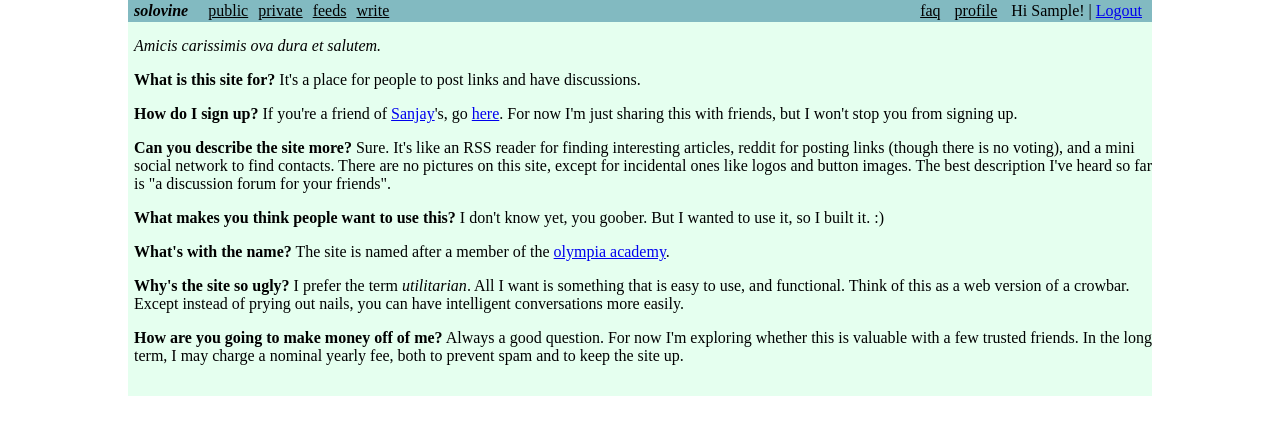
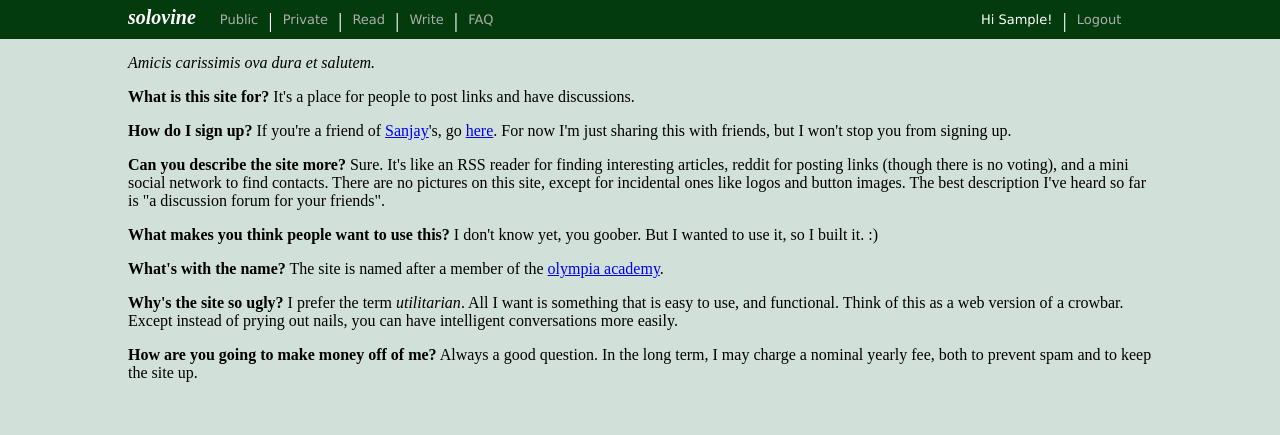
Before and after one commit to svsaraf/solovine, a Django app: page /faq/ in a window 1280 px wide. Shown: the top 435 px of the page. Run offline with Django 3.2, Linux system fonts and the light colour scheme; the visitor is signed in with stand-in values (Sample User, id 1); parts of the project's set-up code (start-up, migrations or seed data) failed here and were passed over.

Commit message:
anitas css changes

```diff
--- a/proj/posts/static/css/base.css
+++ b/proj/posts/static/css/base.css
@@ -9,29 +9,59 @@ body {
     grid-template-rows: 1fr;
     grid-template-columns: 1fr;
     grid-template-areas: "main";
+    background-color: #cdddd4e6;
 }
 
 .header {
-    background-color: #06778480;
-    padding-left: 6px;
-    padding-right: 10px;
-    padding-top: 2px;
-    padding-bottom: 2px;
+    background-color: #033b0d;
+    padding-left: 10%;
+    padding-right: 10%;
+    padding-top: 6px;
+    padding-bottom: 6px;
 }
+
 .userstatus {
     float: right;
-    display: inline-block;
 }
 
 .logo {
     display: inline-block;
 }
 
+.links {
+    display: inline-block;
+    padding-left: 10px;
+    width: 90%;
+}
+
+.pipe {
+    font-size: 22px;
+    color: white;
+    display: inline-block;
+    vertical-align: middle;
+}
+
+.logo a {
+    color: white;
+    text-decoration: none;
+    font-weight: bold;
+    font-style: italic;
+    font-size: 20px;
+}
+
+.links a, .userstatus a {
+    text-decoration: none;
+    color: #adadad;
+    padding-left: 10px;
+    font-family: verdana;
+    font-size: 13px;
+    padding-right: 10px;
+}
+
 .main {
-    background-color: #00ff661a;
+    /*background-color: #00ff661a;*/
     height: 100%;
     padding-top: 15px;
-    padding-left: 6px;
 }
 
 .posttitle {
@@ -44,9 +74,22 @@ body {
     display: inline-block;
 }
 
-.postauthor a, .postlink a, .postsend a, .postcomments a, .commentauthor a, .commentage, .postage, .postcomments, .reply {
+.posttitle a {
+    color: #033b0d;
+    font-family: verdana;
+    font-size: 14px;
+}
+.postlink a {
+    color: #5c5b5b;
+    font-family: verdana;
+    font-size: 12px;
+}
+
+.postauthor a, .postsend a, .postcomments a, .commentauthor a, .commentage, .postage, .postcomments, .reply {
     text-decoration: none;
-    color: #6c6053cc;
+    color: #5c5b5b;
+        font-family: verdana;
+    font-size: 12px;
 }
 
 .postsend {
@@ -61,7 +104,6 @@ body {
     font-size: 13px;
 }
 .postage {
-    font-family: helvetica;
     font-size: 13px;
     display: inline-block;
 }
@@ -73,7 +115,6 @@ body {
 
 .postcomments {
     display: inline-block;
-    font-family: helvetica;
     font-size: 13px;
 }
 
@@ -143,8 +184,8 @@ body {
         margin-right: 10%;
     }
     .header {
-        margin-left: 10%;
-        margin-right: 10%;
+        /*margin-left: 10%;
+        margin-right: 10%;*/
     }
     #creationform {
         width: 100%;
--- a/proj/posts/templates/posts/base.html
+++ b/proj/posts/templates/posts/base.html
@@ -12,16 +12,18 @@
 {% block headerblock %}
 <div class="header">
     <div class="logo">
-        <a href="/public/" style="color: black; text-decoration: none;"><b><i>solovine</i></b></a><a href="/public/" style="color: black; text-decoration: none; padding-left: 20px;"><u>public</u></a><a href="/posts/" style="color: black; text-decoration: none; padding-left: 10px;"><u>private</u></a><a href="/feeds/" style="color: black; text-decoration: none; padding-left: 10px;"><u>feeds</u></a><a href="/create/" style="color: black; text-decoration: none; padding-left: 10px;"><u>write</u></a>
+        <a href="/public/" style="">solovine</a>
     </div>
+    <div class="links">
+        <a href="/public/">Public</a><div class="pipe">|</div><a href="/posts/">Private</a><div class="pipe">|</div><a href="/feeds/">Read</a><div class="pipe">|</div><a href="/create/">Write</a><div class="pipe">|</div><a href="/faq/">FAQ</a>
+
     <div class="userstatus" id="authtarget">
-        <a href="/faq/" style="color: black; text-decoration: none; padding-right: 10px;"><u>faq</u></a>
         {% if user.is_authenticated %}
-        <a href="/user/{{user.email}}" style="color: black; text-decoration: none; padding-right: 10px;"><u>profile</u></a>
-            Hi {{ user.first_name }}! | <a ic-post-to="/logout/" ic-target="#authtarget" ic-include="#defaults" href="#">Logout</a>
+        <a style="color: white;" href="/user/{{user.email}}">Hi {{ user.first_name }}!</a><div class="pipe">|</div><a ic-post-to="/logout/" ic-target="#authtarget" ic-include="#defaults" href="#">Logout</a>
         {% else %}
             <a href="/login">Login</a> | <a href="/register">Register</a>
         {% endif %}
+    </div>
     </div>
 </div>
 {% endblock %}
--- a/proj/posts/templates/posts/postheader.html
+++ b/proj/posts/templates/posts/postheader.html
@@ -1,5 +1,5 @@
 <div class="post">
     <div class="posttitle"><a href="/{% if public %}public{% else %}post{% endif %}/{{p.slug}}"><b>{{p.title}}</b></a></div>
-    <div class="postlink"><a href="{{p.link}}" target="blank">({{p.link}})</a></div><br>
-    <div class="postauthor"><a href="/user/{{p.author.email}}">{{p.author.first_name}} {{p.author.last_name}}</a></div> | <div class="postage">{{p.timestamp|date:"D d M Y"}}</div> | <div class="postcomments"><a href="/{% if public %}public{% else %}post{% endif %}/{{p.slug}}#commentbox">{{p.num_comments}} comment{{ p.num_comments|pluralize }}</a></div>
+    {% if p.link %}<div class="postlink"><a href="{{p.link}}" target="blank">({{p.link | truncatechars:50}})</a></div>{% endif %}<br>
+    <div class="postauthor"><a href="/user/{{p.author.email}}">{{p.author.first_name}} {{p.author.last_name}}</a></div> - <div class="postage">{{p.timestamp|date:"M d Y"}}</div> - <div class="postcomments"><a href="/{% if public %}public{% else %}post{% endif %}/{{p.slug}}#commentbox">{{p.num_comments}} comment{{ p.num_comments|pluralize }}</a></div>
 </div>
--- a/proj/proj/urls.py
+++ b/proj/proj/urls.py
@@ -43,7 +43,6 @@ urlpatterns = [
     path('getfeedadd/', feeds_views.getfeedadd, name='getfeedadd'),
     path('addfeed/', feeds_views.addfeed, name='addfeed'),
 
-
     path('user/<str:email>/', friends_views.profile, name='userprofile'),
     path('accept/<str:email>/', friends_views.accept, name='acceptrequest'),
     path('send/<str:email>/', friends_views.send, name='sendrequest'),
--- a/proj/registration/templates/registration/faq.html
+++ b/proj/registration/templates/registration/faq.html
@@ -23,7 +23,7 @@ FAQ
          <p><b>Why's the site so ugly?</b>
         I prefer the term <i>utilitarian</i>. All I want is something that is easy to use, and functional. Think of this as a web version of a crowbar. Except instead of prying out nails, you can have intelligent conversations more easily.
         <p><b>How are you going to make money off of me?</b>
-        Always a good question. For now I'm exploring whether this is valuable with a few trusted friends. In the long term, I may charge a nominal yearly fee, both to prevent spam and to keep the site up.
-</div>
+        Always a good question. In the long term, I may charge a nominal yearly fee, both to prevent spam and to keep the site up.
+    </div>
 </div>
 {% endblock %}
```
